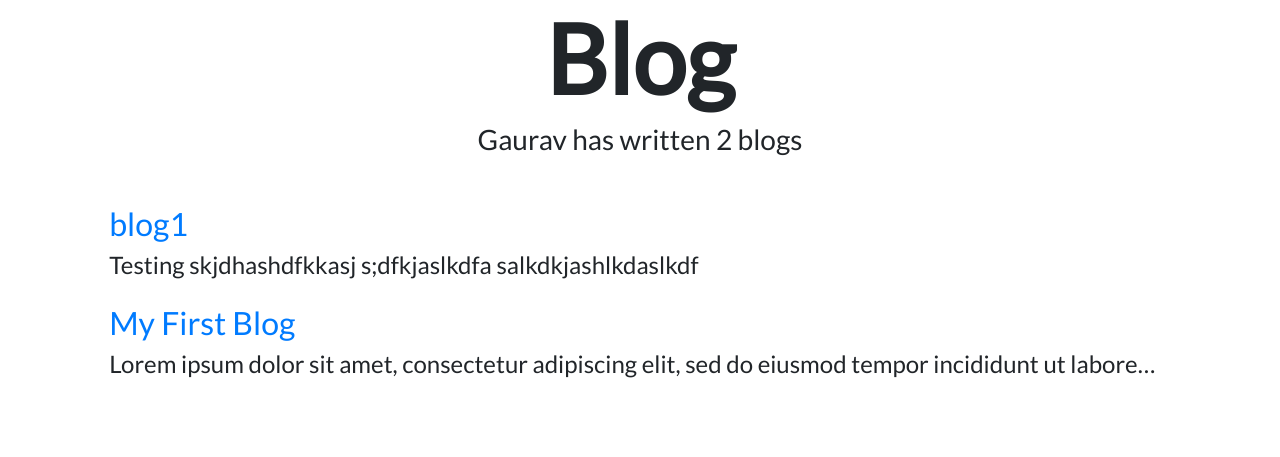
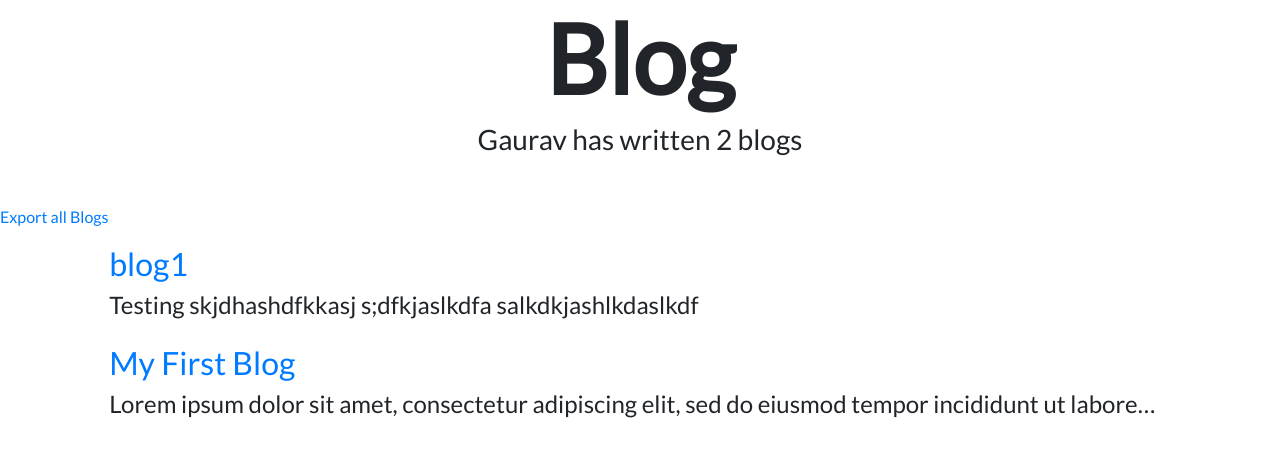
Before and after one commit to grvcisco/django3-personal-portfolio, a Django app: page /blog/ in a window 1280 px wide. Shown: the part 56-513 px from the top of the page. Run offline with Django 3.2, Linux system fonts and the light colour scheme; data comes from the database, SQL or seed files in the repository; both versions use the stored data as it was after the commit; some libraries are stand-ins or nearby versions.

Commit message:
Adding excel download facility

```diff
--- a/blog/templates/blog/all_blogs.html
+++ b/blog/templates/blog/all_blogs.html
@@ -6,7 +6,7 @@
 <h1 id="blogtitle" class="font-weight-bold text-center">Blog</h1>
 
 <h3 class="text-center mb-5"> Gaurav has written {{ blogs.count }} blog{{ blogs.count|pluralize }}</h3>
-
+<a class="text-right mb-5" href="{% url 'blog:export_xls' %}">Export all Blogs</a>
 {% for blog in blogs %}
 <div class="row justify-content-center my-3">
   <div class="col-md-10">
--- a/blog/urls.py
+++ b/blog/urls.py
@@ -6,5 +6,6 @@ app_name ="blog"
 urlpatterns = [
     path('', views.all_blogs, name='all_blogs'),
     path('<int:blog_id>/', views.detail, name="detail"),
+    path(r'^xls/$', views.export_xls, name='export_xls'),
 
 ]
--- a/blog/views.py
+++ b/blog/views.py
@@ -1,5 +1,11 @@
+
+import xlwt
+from django.http import HttpResponse
 from django.shortcuts import render, get_object_or_404
 from .models import Blog
+from django.core.mail import EmailMessage
+from io import BytesIO
+from django.conf import settings
 
 def all_blogs(request):
     blogs = Blog.objects.order_by('-date')
@@ -8,3 +14,46 @@ def all_blogs(request):
 def detail(request, blog_id):
     blog = get_object_or_404(Blog, pk=blog_id)
     return render(request, 'blog/detail.html', {"id":blog})
+
+
+def export_xls(request):
+    response = HttpResponse(content_type='application/ms-excel')
+    response['Content-Disposition'] = 'attachment; filename="blogs.xls"'
+
+    wb = xlwt.Workbook(encoding='utf-8')
+    ws = wb.add_sheet('Blogs')
+
+     # Sheet header, first row
+    row_num = 0
+    font_style = xlwt.XFStyle()
+    font_style.font.bold = True
+    columns = ['Title ', 'Date Created', 'Description', ]
+    for col_num in range(len(columns)):
+        ws.write(row_num, col_num, columns[col_num], font_style)
+
+    # Sheet body, remaining rows
+    font_style = xlwt.XFStyle()
+
+    rows = Blog.objects.all().values_list('title', 'date',  'desc')
+
+    for row in rows:
+        row_num += 1
+        for col_num in range(len(row)):
+            ws.write(row_num, col_num, row[col_num], font_style)
+
+    wb.save(response)
+
+
+    # Send excel as attachment
+    excelfile = BytesIO()
+    wb.save(excelfile)
+
+    email = EmailMessage()
+    email.subject = 'Test subject'
+    email.body = 'Testing email attachments in django'
+    email.from_email = settings.EMAIL_HOST_USER
+    email.to = ['gsrivas3@cisco.com']
+    email.attach('blogs.xls', excelfile.getvalue(), 'application/ms-excel')
+    email.send()
+
+    return response
--- a/personal_portfilio/urls.py
+++ b/personal_portfilio/urls.py
@@ -23,6 +23,7 @@ urlpatterns = [
     path('admin/', admin.site.urls),
     path('', views.home , name="home"),
     path('blog/', include('blog.urls')),
+
 ]
 
 
```
Also changed, not shown: personal_portfilio/settings.py (+9 -0 lines), db.sqlite3, media/portfolio/images/Servicenow.png (added), media/portfolio/images/java.jpeg (added), media/portfolio/images/python.jpeg (added).
